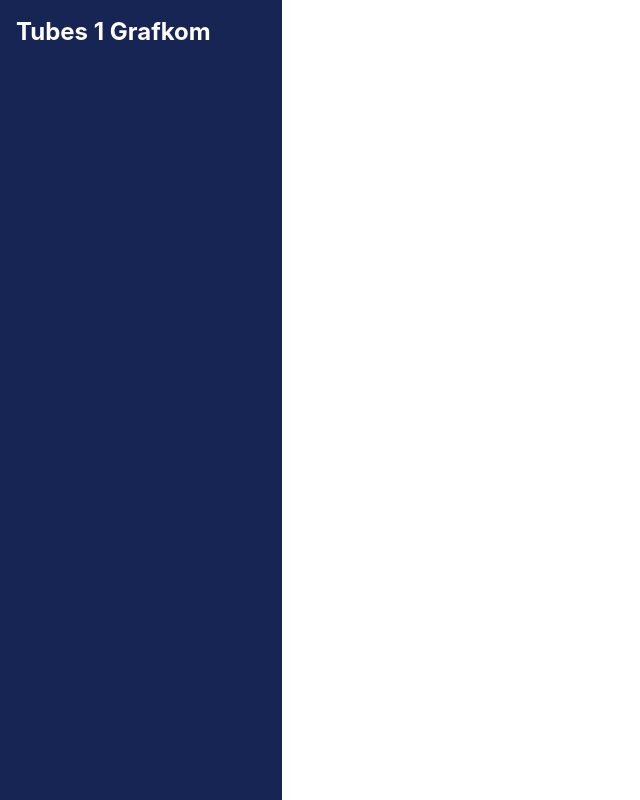
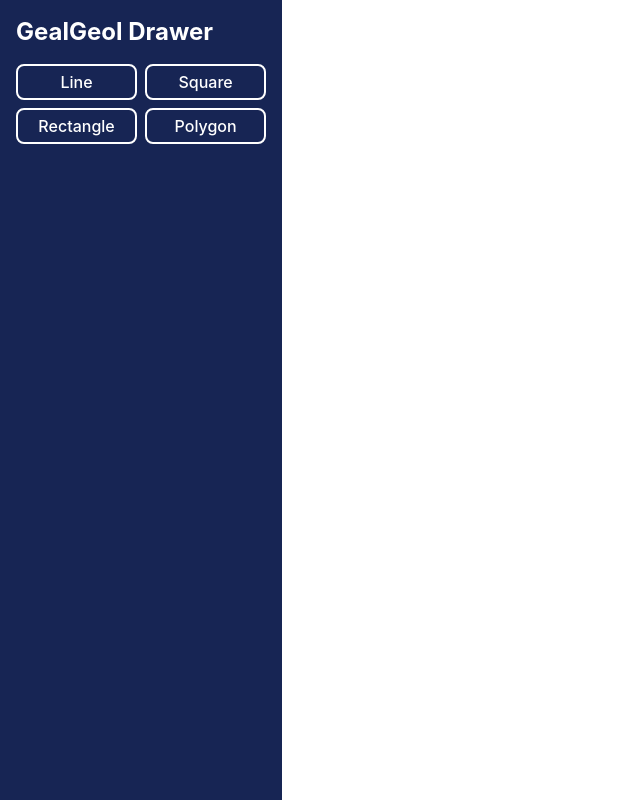
Before and after one commit to GAIB20/tugas-besar-grafkom-1-gealgeol, a website built with Vite: page src/index.html in a window 1280 px wide. Shown: the whole page, without its empty margins (0-640 px from the left). Built offline with nearby package versions, Linux system fonts and the light colour scheme.

Commit message:
feat: add line button listener

```diff
--- a/src/index.html
+++ b/src/index.html
@@ -8,8 +8,14 @@
 </head>
 <body>
 <div id="app" class="h-screen w-screen flex">
-  <div class="flex flex-col h-full bg-blue-950 w-[300px] p-4">
-    <h1 class="text-2xl font-bold text-white">Tubes 1 Grafkom</h1>
+  <div class="flex flex-col h-full bg-blue-950 w-[300px] p-4 gap-4">
+    <h1 class="text-2xl font-bold text-white">GealGeol Drawer</h1>
+    <div class="grid grid-cols-2 text-white font-medium gap-2">
+      <button id="line-btn" class="px-2 py-1 rounded-lg border-2 border-white w-full">Line</button>
+      <button id="square-btn" class="px-2 py-1 rounded-lg border-2 border-white w-full">Square</button>
+      <button id="rectangle-btn" class="px-2 py-1 rounded-lg border-2 border-white w-full">Rectangle</button>
+      <button id="polygon-btn" class="px-2 py-1 rounded-lg border-2 border-white w-full">Polygon</button>
+    </div>
   </div>
   <div>
     <canvas id="webgl-canvas" class="w-full h-full"></canvas>
--- a/src/src/main.ts
+++ b/src/src/main.ts
@@ -75,6 +75,10 @@ function main() {
     window.requestAnimationFrame(renderCanvas);
   };
 
+  document.querySelector("#line-btn")?.addEventListener('click', () => {
+    activeShape = ShapeType.LINE;
+  })
+
   canvas?.addEventListener('mousedown', (e) => {
     const x = e.offsetX;
     const y = canvas.height - e.offsetY;
@@ -101,6 +105,8 @@ function main() {
 
   canvas?.addEventListener('mousemove', (e) => {
     if (isDrawing) {
+      switch (activeShape) {
+        case ShapeType.LINE:
           const x = e.offsetX;
           const y = canvas.height - e.offsetY;
           const point = new Point(x, y);
@@ -110,6 +116,7 @@ function main() {
           line.setEndPoint(point);
           line.render(gl, bufferPos, bufferCol);
       }
+    }
   });
 }
 
```
Lines whose indentation alone changed are shown as unchanged.
